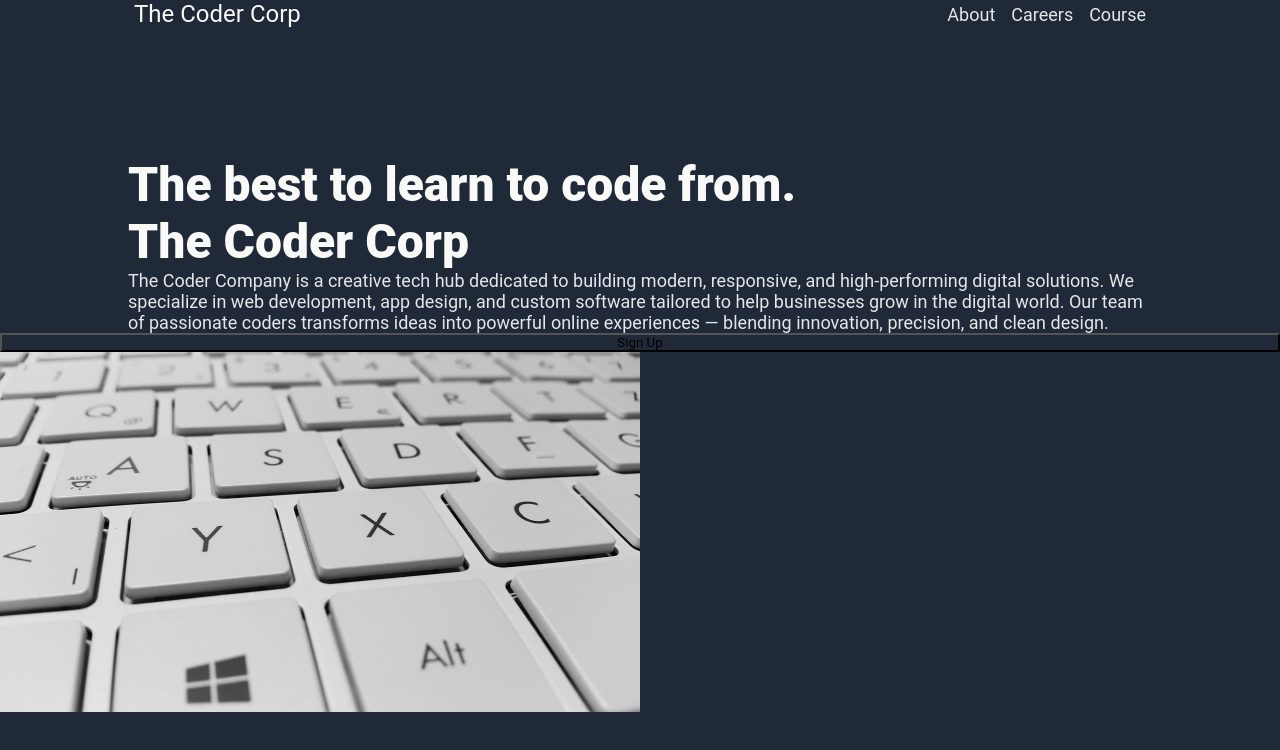
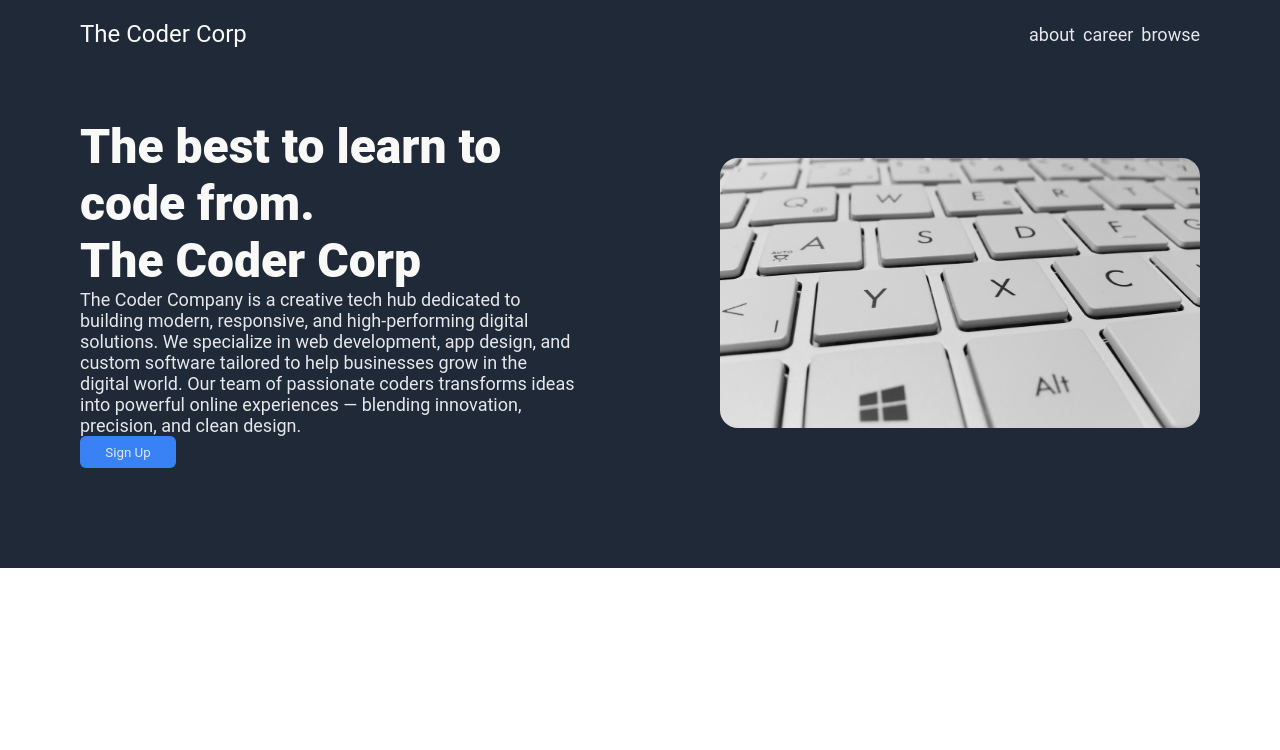
Before and after one commit to Sherap-dev/project_landingPage, a plain HTML site: page index.html in a window 1280 px wide. Drawn offline with Linux system fonts and the light colour scheme.

Commit message:
redo all code, finshed first section

```diff
--- a/index.html
+++ b/index.html
@@ -7,7 +7,33 @@
     <link rel="stylesheet" href="styles.css">
 </head>
 <body>
-    <header class="top-nav">
+    <header class="header">
+        <section class="sec-1">
+            <nav class="nav-bar">
+                <a href="#">The Coder Corp</a>
+                <ul class="nav-links">
+                    <li><a href="#">about</a></li>
+                    <li><a href="#">career</a></li>
+                    <li><a href="#">browse</a></li>
+                </ul>
+            </nav>
+            <div class="hero">
+                <div class="text-btn">
+                    <h1 class="tagline">The best to learn to code from.<br>The Coder Corp<br></h1>
+                    <p class="about">The Coder Company is a creative tech hub dedicated to building modern, responsive, and high-performing digital solutions. We specialize in web development, app design, and custom software tailored to help businesses grow in the digital world. Our team of passionate coders transforms ideas into powerful online experiences — blending innovation, precision, and clean design.</p>
+                    <button class="signup">Sign Up</button>
+                </div>
+                <div class="image">
+                    <img class="keyboard-img" src="images/keyboad.jpg" alt="an image of a keyboard">
+                </div>
+            </div>
+
+        </section>
+    </header>
+</body>
+</html>
+<div>
+ <!-- <header class="top-nav">
         <nav class="nav-links">
             <a href="#" class="logo">The Coder Corp</a>
             <div>
@@ -20,10 +46,8 @@
         </nav>
     </header>
     <section class="text">
-        <h1 class="tagline">The best to learn to code from.<br>The Coder Corp<br></h1>
-        <p class="about">The Coder Company is a creative tech hub dedicated to building modern, responsive, and high-performing digital solutions. We specialize in web development, app design, and custom software tailored to help businesses grow in the digital world. Our team of passionate coders transforms ideas into powerful online experiences — blending innovation, precision, and clean design.</p>
-        <button class="signup">Sign Up</button>
-        <img src="images/keyboad.jpg" alt="an image of a keyboard">
-        </section>
-</body>
-</html>
+
+
+
+    </section> -->
+    </div>
--- a/styles.css
+++ b/styles.css
@@ -5,10 +5,110 @@
     font-family: "roboto", Arial, Helvetica, sans-serif;
     list-style: none;
     box-sizing: border-box;
-    background-color: #1f2937;
+    /* background-color: #1f2937; */
 }
 
-li {
+.header {
+    background-color: #1f2937;
+
+}
+
+.sec-1 {
+    max-width: 1200px;
+    margin: 0 auto;
+    padding: 0 40px;
+
+    }
+
+.nav-bar {
+    display: flex;
+    justify-content: space-between;
+    padding: 20px 0px 20px 0;
+
+}
+.nav-links {
+    display: flex;
+    gap: .5rem;
+    align-items: center;
+
+
+}
+
+.nav-bar > a {
+    color: #f9faf8;
+    font-size: 24px;
+    flex-shrink: 0;
+
+
+}
+
+.nav-links a {
+    font-size: 18px;
+    color: #e5e7eb;
+}
+
+.tagline {
+    font-size: 48px;
+    color: #f9faf8;
+    font-weight: 900;
+}
+
+.about {
+    font-size: 18px;
+    color: #e5e7eb ;
+}
+
+.signup {
+    background-color: #3882f6;
+    width: 6rem;
+    height: 2rem;
+    border: none;
+    color: #e5e7eb;
+    border-radius: 6px;
+
+}
+
+img {
+    display: block;
+    width: 30rem;
+
+    height: auto;
+    border-radius: 18px;
+
+}
+
+.hero {
+    display: flex;
+    justify-content: space-between;
+    padding: 50px 0px 100px 0px;
+
+
+
+
+}
+
+.image {
+    align-self: center;
+
+}
+
+.text-btn {
+    flex: 1;
+
+    flex-basis: 100%;
+    max-width: 500px;
+    min-width: 300px;
+}
+
+
+
+
+
+
+
+
+
+/* li {
     display: inline-block;
 }
 
@@ -18,11 +118,7 @@ li {
 
 }
 
-.nav-links a {
-    color: #e5e7eb;
-    font-size: 18px;
-    margin: 0 6px;
-}
+
 
 .nav-links{
     display: flex;
@@ -38,12 +134,7 @@ nav{
 
 
 
-img {
-   width: 50%;
-   height: auto;
-   justify-content: right;
 
-}
 
 .tagline{
     font-size: 48px;
@@ -65,4 +156,4 @@ img {
     display: flex;
     flex-direction: column;
 
-}
+} */
```
